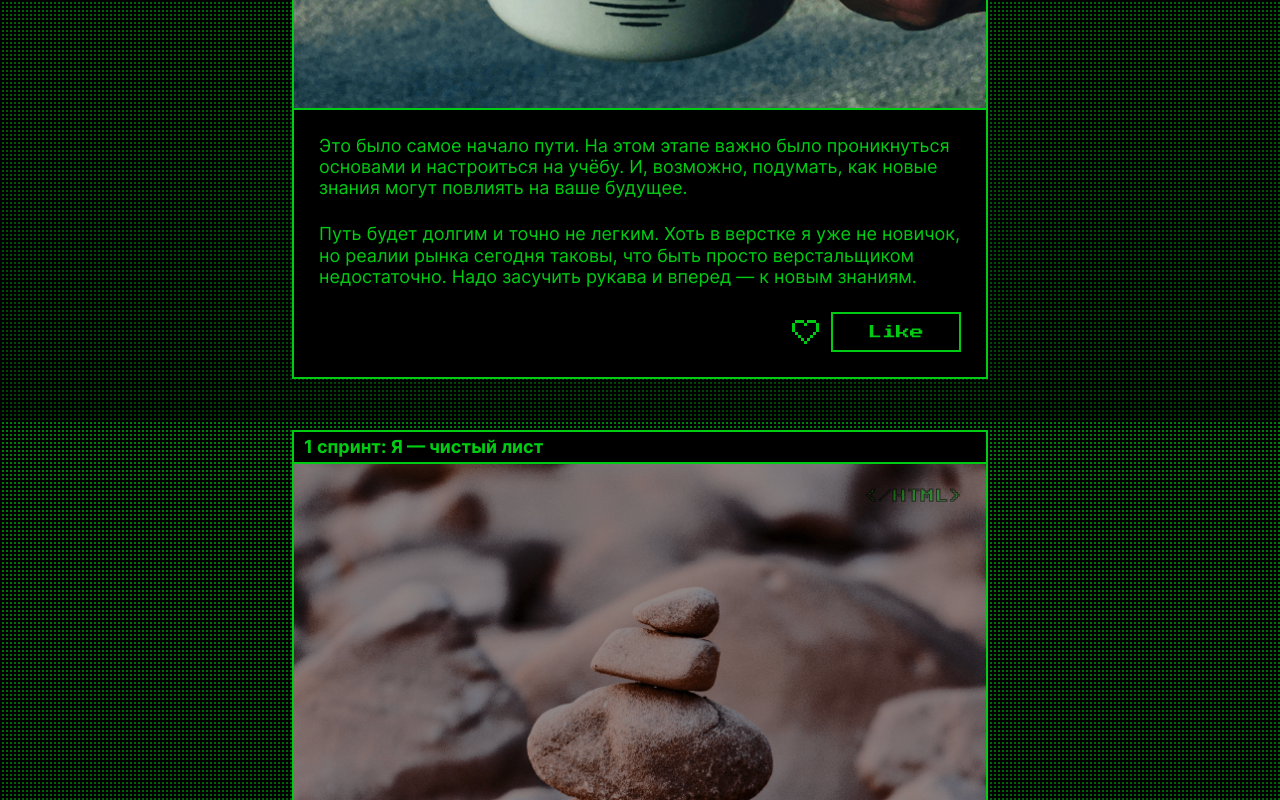
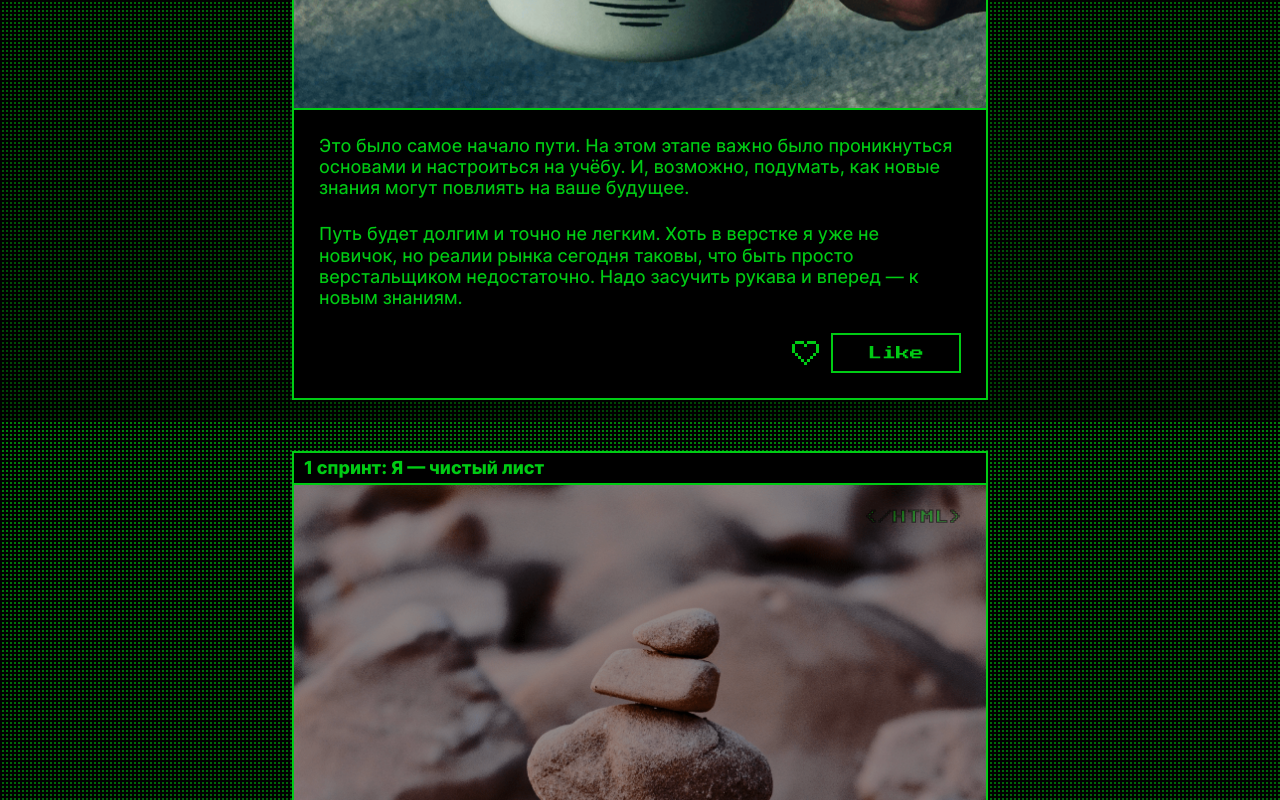
Before and after one commit to marochkinvv/zakrivayuschiy-teg-f, a plain HTML site: page index.html in a window 1280 px wide. Shown: the part 1180-1980 px from the top of the page. Drawn offline with Linux system fonts and the dark colour scheme.

Commit message:
fix variation fonts settings and import, add dialog form

```diff
--- a/fonts/fonts.css
+++ b/fonts/fonts.css
@@ -6,7 +6,7 @@
   src: local("Inter-Variable"),
     url("../fonts/Inter-Variable.woff2") format("woff2 supports variations"),
     url("../fonts/Inter-Variable.woff2") format("woff2-variations");
-  font-weight: 400 800;
+  font-weight: 400 785;
 }
 
 @font-face {
--- a/index.html
+++ b/index.html
@@ -412,9 +412,11 @@
         <h3 class="modal__heading__title">Вставьте
           дискету, чтобы продолжить</h3>
       </div>
-      <button class="modal__button button_primary" type="button" onclick="window['modal'].close();">
-        <span class="button__text">ОК</span>
-      </button>
+      <form method="dialog">
+        <button class="modal__button button_primary" type="button" onclick="window['modal'].close();">
+          <span class="button__text">ОК</span>
+        </button>
+      </form>
     </dialog>
 
   </footer>
--- a/styles/style.css
+++ b/styles/style.css
@@ -465,6 +465,7 @@
 }
 
 @media (width <= 375px) {
+
   .footer__button {
     flex-direction: column;
     min-block-size: 84px;
--- a/styles/themes.css
+++ b/styles/themes.css
@@ -50,4 +50,15 @@
     --heart-icon-core: transparent;
     --heart-icon-body: transparent;
   }
+
+  @supports (font-variation-settings: normal) {
+    .card__title {
+      font-weight: 785;
+    }
+
+    .card__text {
+      font-weight: 465;
+    }
+  }
+
 }
```
